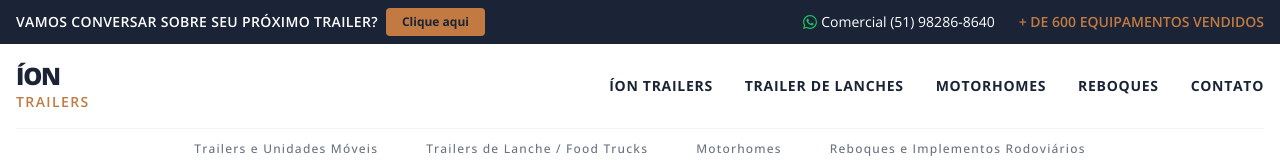
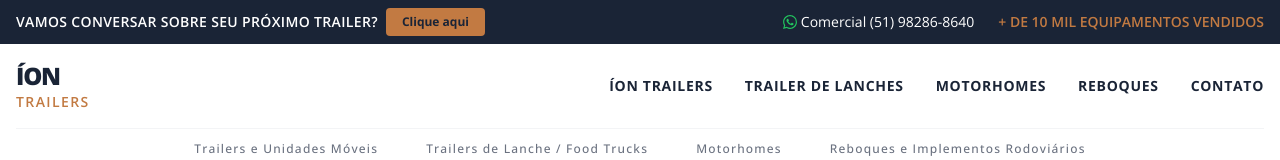
Before and after one commit to cristianealvesfr-hash/ION-TRAILERS, a React (Vite) app: page /#/ in a window 1280 px wide. Shown: the top 160 px of the page. Built offline with nearby package versions, Linux system fonts and the light colour scheme.

Commit message:
fix: update sales numbers from 600 to 10 mil

```diff
--- a/src/components/SocialProof.jsx
+++ b/src/components/SocialProof.jsx
@@ -27,7 +27,7 @@
             className="w-full lg:w-1/2 bg-white/95 backdrop-blur-sm p-8 md:p-12 rounded-lg shadow-2xl border-l-4 border-ion-bronze"
           >
             <h2 className="text-3xl md:text-5xl font-black text-ion-dark leading-tight">
-              Uma das <span className="text-ion-bronze">maiores Fábricas</span> de Trailers do Brasil com mais de <span className="text-ion-bronze underline decoration-4 underline-offset-4">600 entregues</span>
+              Uma das <span className="text-ion-bronze">maiores Fábricas</span> de Trailers do Brasil com mais de <span className="text-ion-bronze underline decoration-4 underline-offset-4">10 mil entregues</span>
             </h2>
             <p className="mt-6 text-gray-600 text-lg">
               Qualidade, conforto e segurança para você viver as melhores aventuras pelo mundo.
--- a/src/components/TopBar.jsx
+++ b/src/components/TopBar.jsx
@@ -26,7 +26,7 @@
             Comercial (51) 98286-8640
           </a>
           <span className="font-semibold text-ion-bronze hidden lg:inline-block">
-            + DE 600 EQUIPAMENTOS VENDIDOS
+            + DE 10 MIL EQUIPAMENTOS VENDIDOS
           </span>
         </div>
       </div>
```
